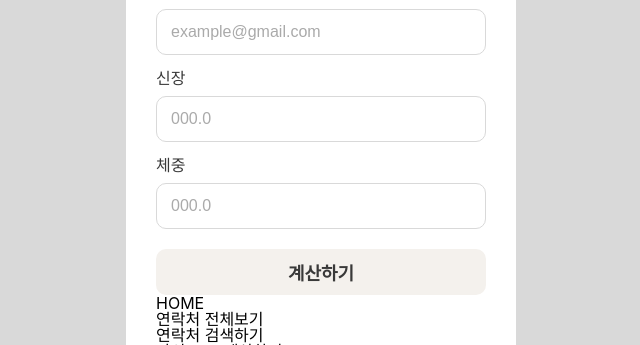
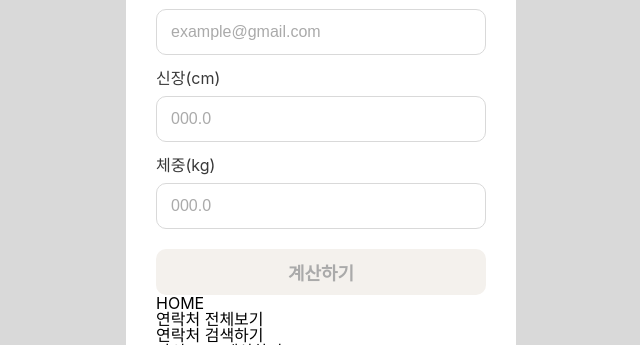
Before and after one commit to zellytozelly/next-tel-bmi-list, a Next.js app: page /bmi in a window 1280 px wide. Shown: the part 189-534 px from the top of the page, without its empty margins (319-959 px from the left). Built offline with nearby package versions, Linux system fonts and the light colour scheme; a web font is replaced by a local one.

Commit message:
Feat: Add bmi result page

```diff
--- a/components/bmi/CalculateForm.tsx
+++ b/components/bmi/CalculateForm.tsx
@@ -1,60 +1,54 @@
 import { ChangeEvent, Dispatch, FormEvent, SetStateAction, useState } from 'react';
-import { colors } from '@/styles/colors';
 import styled from '@emotion/styled';
 
 import { EMAIL_REGEXP, FIRST_DECIMAL_REGEXP } from '@/constant';
+import { colors } from '@/styles/colors';
 
 interface Props {
   setBmi: Dispatch<SetStateAction<number>>;
+  setIsNext: Dispatch<SetStateAction<boolean>>;
 }
 
-const CalculateForm = ({ setBmi }: Props) => {
+const CalculateForm = ({ setBmi, setIsNext }: Props) => {
   const [isValidEmail, setIsValidEmail] = useState(true);
+  const [isActive, setIsActive] = useState(false);
 
-  const [nameEmailInput, setNameEmailInput] = useState({
+  const [input, setInput] = useState({
     name: '',
     email: '',
-  });
-
-  const [heightWeightInput, setHeightWeightInput] = useState({
     height: '',
     weight: '',
   });
 
   const handleSubmitBmi = (e: FormEvent<HTMLFormElement>) => {
     e.preventDefault();
-    setIsValidEmail(EMAIL_REGEXP.test(nameEmailInput.email));
-    const heightFloat = Number(heightWeightInput.height) / 100;
-    const weightFloat = Number(heightWeightInput.weight);
+    const isPassedEmail = EMAIL_REGEXP.test(input.email);
+    setIsValidEmail(isPassedEmail);
+    const heightFloat = Number(input.height) / 100;
+    const weightFloat = Number(input.weight);
     const calculateBmi = Number((weightFloat / (heightFloat * heightFloat)).toFixed(1));
     setBmi(calculateBmi);
+    if (isPassedEmail) setIsNext(true);
   };
 
-  const handleChangeNameEmailInput = (e: ChangeEvent<HTMLInputElement>) => {
+  const handleChangeInput = (e: ChangeEvent<HTMLInputElement>) => {
     const { name, value } = e.currentTarget;
+    if ((name === 'height' || name === 'weight') && !FIRST_DECIMAL_REGEXP.test(value)) return;
     if (name === 'email' && EMAIL_REGEXP.test(value)) setIsValidEmail(true);
 
-    setNameEmailInput((prev) => ({
+    setInput((prev) => ({
       ...prev,
       [name]: value,
     }));
-  };
 
-  const handleChangeHeightWeightInput = (e: ChangeEvent<HTMLInputElement>) => {
-    const { name, value } = e.currentTarget;
-    if (!FIRST_DECIMAL_REGEXP.test(value)) return;
-
-    setHeightWeightInput((prev) => ({
-      ...prev,
-      [name]: value,
-    }));
+    if (input.name && input.email && input.height && input.weight && value) setIsActive(true);
   };
 
   return (
     <form onSubmit={handleSubmitBmi}>
       <InputBox>
         <InputText>이름</InputText>
-        <Input type="text" name="name" value={nameEmailInput.name} onChange={handleChangeNameEmailInput} />
+        <Input type="text" name="name" value={input.name} onChange={handleChangeInput} />
       </InputBox>
 
       <InputBox>
@@ -62,39 +56,43 @@ const CalculateForm = ({ setBmi }: Props) => {
         <Input
           type="text"
           name="email"
-          value={nameEmailInput.email}
+          value={input.email}
           placeholder="example@gmail.com"
           inputMode="email"
-          onChange={handleChangeNameEmailInput}
+          onChange={handleChangeInput}
         />
-        {!isValidEmail && <InputValidText>유효한 이메일로 작성해주세요.</InputValidText>}
+        {!isValidEmail && input.email && <InputValidText>유효한 이메일로 작성해주세요.</InputValidText>}
       </InputBox>
 
       <InputBox>
-        <InputText>신장</InputText>
+        <InputText>신장(cm)</InputText>
         <Input
           type="text"
           name="height"
-          value={heightWeightInput.height}
+          value={input.height}
           placeholder="000.0"
           inputMode="decimal"
-          onChange={handleChangeHeightWeightInput}
+          autoComplete="off"
+          onChange={handleChangeInput}
         />
       </InputBox>
 
       <InputBox>
-        <InputText>체중</InputText>
+        <InputText>체중(kg)</InputText>
         <Input
           type="text"
           name="weight"
-          value={heightWeightInput.weight}
+          value={input.weight}
           placeholder="000.0"
           inputMode="decimal"
-          onChange={handleChangeHeightWeightInput}
+          autoComplete="off"
+          onChange={handleChangeInput}
         />
       </InputBox>
 
-      <CalculateButton type="submit">계산하기</CalculateButton>
+      <CalculateButton type="submit" isActive={isActive} disabled={!isActive}>
+        계산하기
+      </CalculateButton>
     </form>
   );
 };
@@ -133,17 +131,19 @@ const InputValidText = styled.p`
   font-size: 14px;
   color: ${colors.RED};
 `;
-
-const CalculateButton = styled.button`
+interface CalculateButtonProps {
+  isActive: boolean;
+}
+const CalculateButton = styled.button<CalculateButtonProps>`
   margin-top: 20px;
   width: 100%;
   height: 46px;
   font-size: 18px;
   font-weight: bold;
   border-radius: 10px;
-  color: ${colors.TEXT_39};
-  background-color: ${colors.LIGHT_BROWN};
-  cursor: pointer;
+  color: ${(props) => (props.isActive ? colors.WHITE : colors.GREY_AA)};
+  background-color: ${(props) => (props.isActive ? colors.COFFEE_ORANGE : colors.LIGHT_BROWN)};
+  cursor: ${(props) => (props.isActive ? 'pointer' : 'default')};
 `;
 
 export default CalculateForm;
--- /dev/null
+++ b/components/bmi/Result.tsx
@@ -0,0 +1,68 @@
+import { Dispatch, SetStateAction, useMemo } from 'react';
+import styled from '@emotion/styled';
+
+import { checkBmiRange } from '@/utils/bmi';
+import { colors } from '@/styles/colors';
+
+interface Props {
+  bmi: number;
+  setIsNext: Dispatch<SetStateAction<boolean>>;
+}
+
+const Result = ({ bmi, setIsNext }: Props) => {
+  const rangeText = useMemo(() => {
+    return checkBmiRange(bmi);
+  }, [bmi]);
+
+  const handleClickRestart = () => {
+    setIsNext(false);
+  };
+
+  return (
+    <div>
+      <BmiTextBox>
+        <p>나의 BMI 지수</p>
+        <p>
+          {rangeText}({bmi})
+        </p>
+      </BmiTextBox>
+
+      <RestartButton type="button" onClick={handleClickRestart}>
+        다시하기
+      </RestartButton>
+    </div>
+  );
+};
+
+const BmiTextBox = styled.div`
+  margin-top: 30px;
+  text-align: center;
+
+  p:nth-of-type(1) {
+    margin: 0;
+    font-size: 16px;
+    color: ${colors.TEXT_59};
+  }
+
+  p:nth-of-type(2) {
+    margin-top: 16px;
+    font-size: 18px;
+    font-weight: bold;
+
+    color: ${colors.TEXT_39};
+  }
+`;
+
+const RestartButton = styled.button`
+  margin-top: 60px;
+  width: 100%;
+  height: 46px;
+  font-size: 18px;
+  font-weight: bold;
+  border-radius: 10px;
+  color: ${colors.WHITE};
+  background-color: ${colors.COFFEE_ORANGE};
+  cursor: pointer;
+`;
+
+export default Result;
--- a/pages/bmi.tsx
+++ b/pages/bmi.tsx
@@ -1,15 +1,22 @@
-import { useState } from 'react';
+import { useEffect, useState } from 'react';
 
 import CalculateForm from '@/components/bmi/CalculateForm';
 import HeaderTitle from '@/components/common/HeaderTitle';
+import Result from '@/components/bmi/Result';
 
 const Bmi = () => {
   const [bmi, setBmi] = useState(0.0);
+  const [isNext, setIsNext] = useState(false);
+
+  useEffect(() => {
+    setIsNext(false);
+  }, []);
 
   return (
     <div>
       <HeaderTitle>나의 BMI 계산하기</HeaderTitle>
-      <CalculateForm setBmi={setBmi} />
+      {!isNext && <CalculateForm setBmi={setBmi} setIsNext={setIsNext} />}
+      {isNext && <Result bmi={bmi} setIsNext={setIsNext} />}
     </div>
   );
 };
--- /dev/null
+++ b/utils/bmi.ts
@@ -0,0 +1,11 @@
+export const checkBmiRange = (bmi: number) => {
+  const bmiRangeList = ['저체중', '정상', '과체중', '경도 비만', '중등도 비만', '고도 비만'];
+  if (bmi < 0) return;
+
+  if (bmi <= 18.4) return bmiRangeList[0];
+  else if (bmi <= 22.9) return bmiRangeList[1];
+  else if (bmi <= 24.9) return bmiRangeList[2];
+  else if (bmi <= 29.9) return bmiRangeList[3];
+  else if (bmi <= 34.9) return bmiRangeList[4];
+  else return bmiRangeList[5];
+};
```
